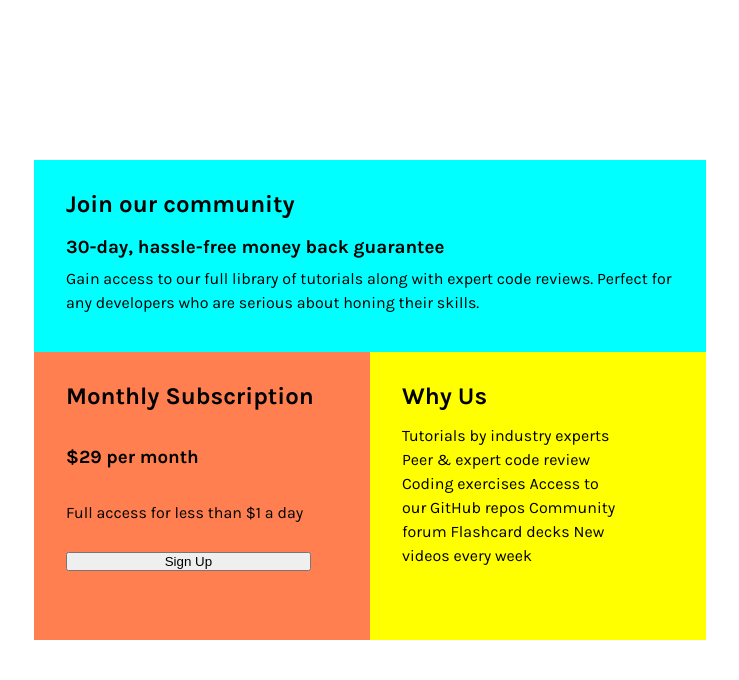
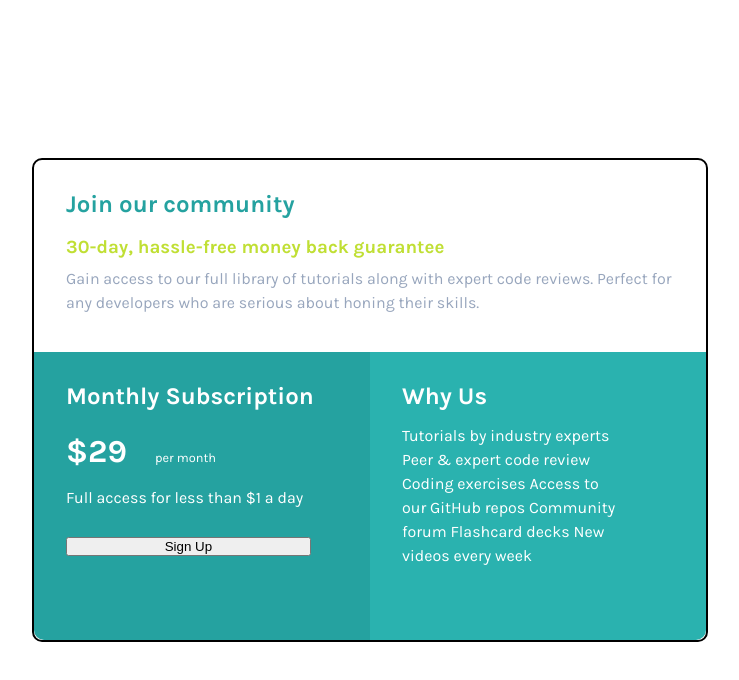
Before and after one commit to TheSouharda/FrontEndMenntorProjects, a plain HTML site: page single-price-grid-component-master/index.html in a window 1280 px wide. Shown: the whole page, without its empty margins (270-1009 px from the left). Drawn offline with Linux system fonts and the light colour scheme.

Commit message:
100doc_Od8

```diff
--- a/single-price-grid-component-master/index.html
+++ b/single-price-grid-component-master/index.html
@@ -33,7 +33,7 @@
       </div>
       <div class="sub">
         <h2 class="">Monthly Subscription</h2>
-        <h3 >&dollar;29 per month</h3>
+        <h3 class="price">&dollar;29  <span class="per_month">per month</span></h3>
         <p >Full access for less than &dollar;1 a day</p>
         <button class="margin_button">Sign Up</button>
       </div>
--- a/single-price-grid-component-master/styles.css
+++ b/single-price-grid-component-master/styles.css
@@ -20,13 +20,26 @@ body {
   grid-template-columns: repeat(6, 7em);
   grid-template-rows: repeat(5, 6em);
   line-height: 1.5em;
+  border: 2px solid black;
+  border-radius: 10px;
 }
 
 .join {
   grid-column: 1/7;
   grid-row: 1/3;
-  background-color: aqua;
   padding: 2em;
+}
+
+.join h2 {
+  color: hsl(179, 63%, 39%);
+}
+
+.join h3 {
+  color: hsl(71, 73%, 54%);
+}
+
+.join p {
+  color: hsl(218, 22%, 67%);
 }
 
 .margin_header {
@@ -43,13 +56,26 @@ body {
 .sub {
   grid-column: 1/4;
   grid-row: 3/6;
-  background-color: coral;
+  background-color: hsl(179, 63%, 39%);
   padding: 2em;
+  color: #fff;
+  border-bottom-left-radius: 10px;
 }
 
 .sub p,
 h3 {
-  margin-top: 2em;
+  margin-top: 1em;
+}
+
+.price {
+  font-size: 2em;
+}
+
+.per_month {
+  font-size: 0.4em;
+  font-weight: 100;
+  margin-left: 20px;
+  margin-bottom: 120px;
 }
 
 .sub button {
@@ -60,8 +86,10 @@ h3 {
 .why {
   grid-column: 4/7;
   grid-row: 3/6;
-  background-color: yellow;
+  background-color: hsl(179, 62%, 43%);
   padding: 2em;
+  border-bottom-right-radius: 10px;
+  color: #fff;
 }
 .why p {
   width: 80%;
```
